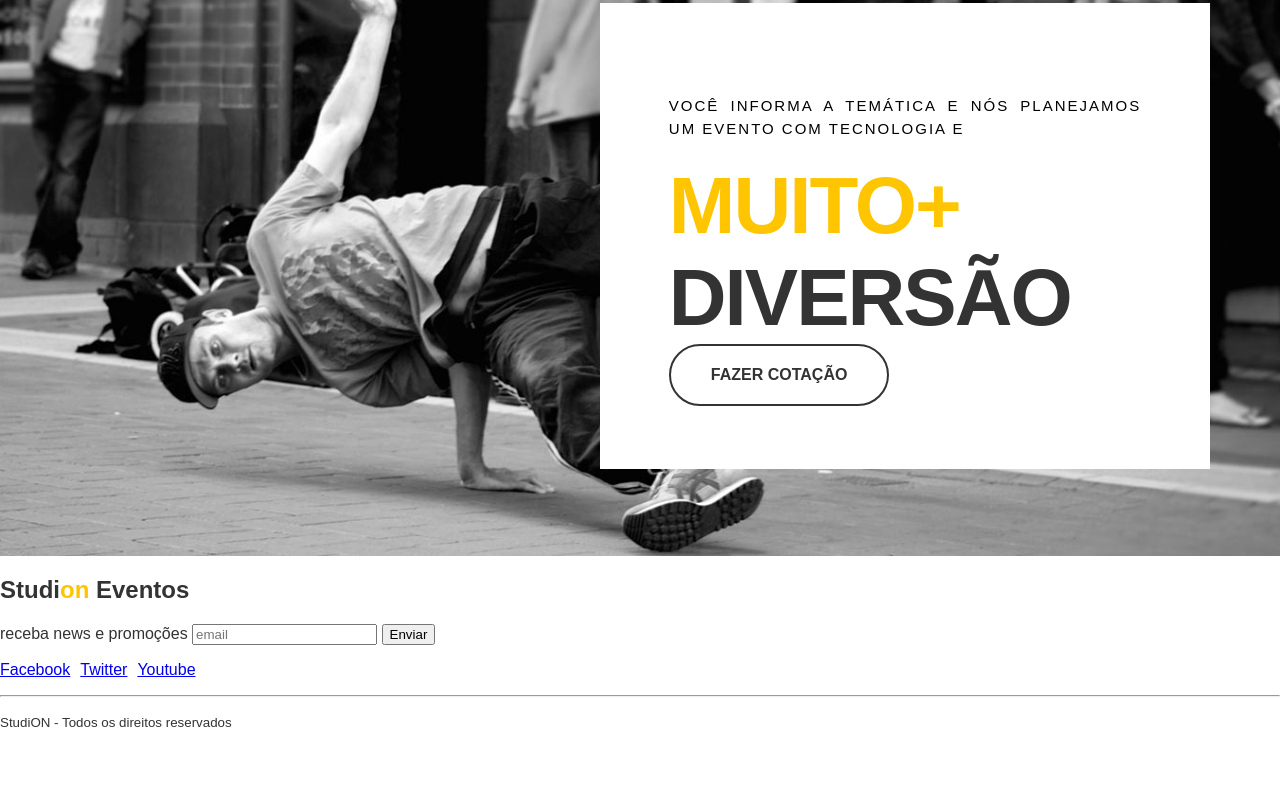
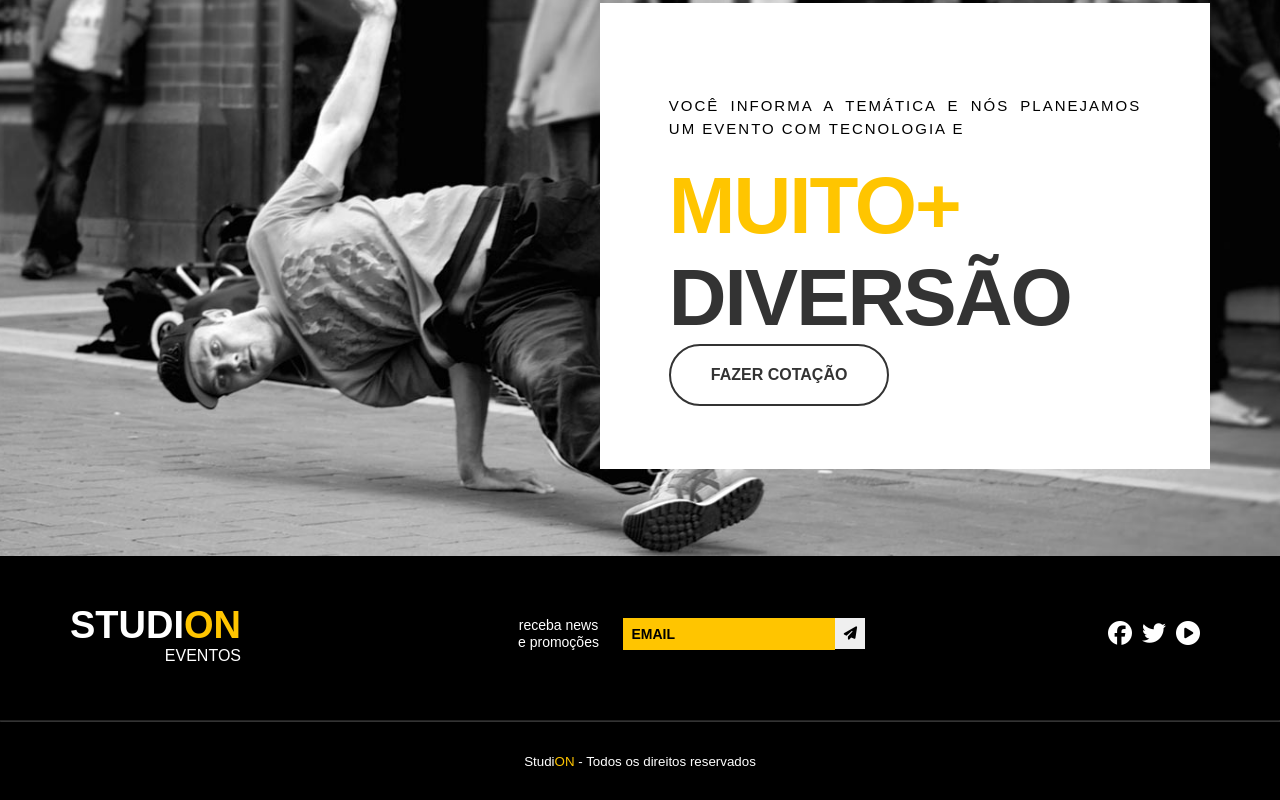
Before and after one commit to yagoh2303/studion, a website: page index.html in a window 1280 px wide. Shown: the part 1559-2359 px from the top of the page. Before the commit the page ends 2306 px from the top, so only its background shows below. Drawn offline with Linux system fonts and the light colour scheme.

Commit message:
footer ended

```diff
--- a/index.html
+++ b/index.html
@@ -5,12 +5,14 @@
     <meta http-equiv="X-UA-Compatible" content="IE=edge">
     <meta name="viewport" content="width=device-width, initial-scale=1.0">
     <link rel="stylesheet" href="style.css">
+    <script src="https://kit.fontawesome.com/432fc4e383.js" crossorigin="anonymous"></script>
+
     <title>Studion</title>
 </head>
 <body>
     <nav class="navbar">
     <div class="container navbar_container">
-      <h1 id="navlogo">
+      <h1 class="navlogo">
         Studi<span class="yellow">on</span>
         <span class="subtitle">Eventos</span>
     </h1>
@@ -69,20 +71,43 @@
         </section>
      </main>
 
-     <footer>
-        <h2>Studi<span class="yellow">on</span> <span>Eventos</span> </h2>
-        <form>
-            <label>receba news e promoções</label>
-            <input type="email" placeholder="email" />
-            <button type="submit">Enviar</button>
-        </form>
-        <ul>
-            <li><a href="https://facebook.com" target="_blank">Facebook</a></li>
-            <li><a href="https://twitter.com" target="_blank">Twitter</a></li>
-            <li><a href="https://youtube.com" target="_blank">Youtube</a></li>
-        </ul>
+     <footer class="footer">
+        <div class="container footer_container">
+
+            <h2 class="navlogo">
+                Studi<span class="yellow">on</span>
+                <br> <span class="subtitle">Eventos</span>
+            </h2>
+
+            <form class="footer_form">
+                <label for="email">receba news e promoções</label>
+
+                <fieldset>
+                    <input id="email" type="email" placeholder="email" />
+                    <button type="submit"><i class="fa-solid fa-paper-plane"></i></button>
+                </fieldset>
+
+            </form>
+
+
+            <ul class="footer_social">
+                <li><a href="https://facebook.com" target="_blank">
+                    <i class="fa-brands fa-facebook"></i>
+                    </a>
+                </li>
+                <li><a href="https://twitter.com" target="_blank">
+                    <i class="fa-brands fa-twitter"></i>
+                </a></li>
+                <li><a href="https://youtube.com" target="_blank">
+                    <i class="fa-solid fa-circle-play"></i>
+                </a></li>
+            </ul>
+        </div>
+
         <hr/>
-        <p><small>Studi<span>ON</span> - Todos os direitos reservados</small></p>
-     </footer>
+        <p><small>Studi<span class="yellow">ON</span> - Todos os direitos reservados</small></p>
+
+    </footer>
+
 </body>
 </html>
--- a/style.css
+++ b/style.css
@@ -18,6 +18,7 @@ header, main, footer {
 }
 
 @import url('https://fonts.googleapis.com/css2?family=Montserrat:wght@300;400;500;700&family=Roboto&display=swap');
+
 
 :root {
     font-family: 'Montserrat', sans-serif;
@@ -78,7 +79,7 @@ li {
 }
 
 
-#navlogo {
+.navlogo {
     font-size:38px;
     text-transform: uppercase;
     font-weight: 900;
@@ -93,7 +94,7 @@ li {
     font-size: 16px;
     float: right;
     clear:both;
-}
+  }
 
 #slider {
     background-color: #000;
@@ -266,3 +267,104 @@ li {
     background-color: unset;
     border-color: #333;
 }
+
+.footer {
+   background-color: #000;
+   color: #fff;
+}
+
+.footer_container {
+    display: grid;
+    grid-template-columns: repeat(3, auto);
+    align-items: center;
+    padding: 40px 0;
+
+}
+
+.footer .navlogo {
+    justify-self: start;
+    margin: 0;
+}
+
+.footer_form {
+    justify-self: center;
+    display:grid;
+    place-items: center;
+    grid-template-columns: 90px auto;
+    gap: 20px;
+}
+
+.footer_form fieldset {
+    position: relative;
+    border: unset;
+    margin: 0;
+    padding: 0;
+    width: 100%;
+}
+
+.footer_form label {
+    font-size: 14px;
+    line-height: 17px;
+    font-weight: 300;
+    text-align: center;
+
+}
+
+.footer_form input {
+    width: 100%;
+    background-color: var(--color-principal);
+    padding:8px;
+    border: unset;
+    font-size: 14px;
+    font-weight: 700;
+    text-transform: uppercase;
+    color: #000;
+}
+
+.footer_form button {
+    position:absolute;
+    border: none;
+    padding: 8px;
+    margin: 0;
+    width: 30px;
+    cursor:pointer;
+    transition: 0.3s all ease;
+}
+
+.footer_form button:hover {
+    position:absolute;
+    padding: 8px;
+    margin: 0;
+    width: 30px;
+    cursor:pointer;
+    color:#fff;
+    background-color: #333;
+
+}
+
+.footer_form input::placeholder {
+    color: #000;
+}
+
+.footer_form input:focus {
+    outline: unset;
+}
+
+.footer_social {
+    justify-self: end;
+    color: #fff;
+    font-size: 24px;
+}
+
+.footer_social a, .footer_social a:active, .footer_social a:visited {
+    color: #fff;
+}
+
+.footer p {
+    text-align: center;
+    margin: 30px 0;
+}
+
+hr {
+    border-color: #fff3;
+}
```
